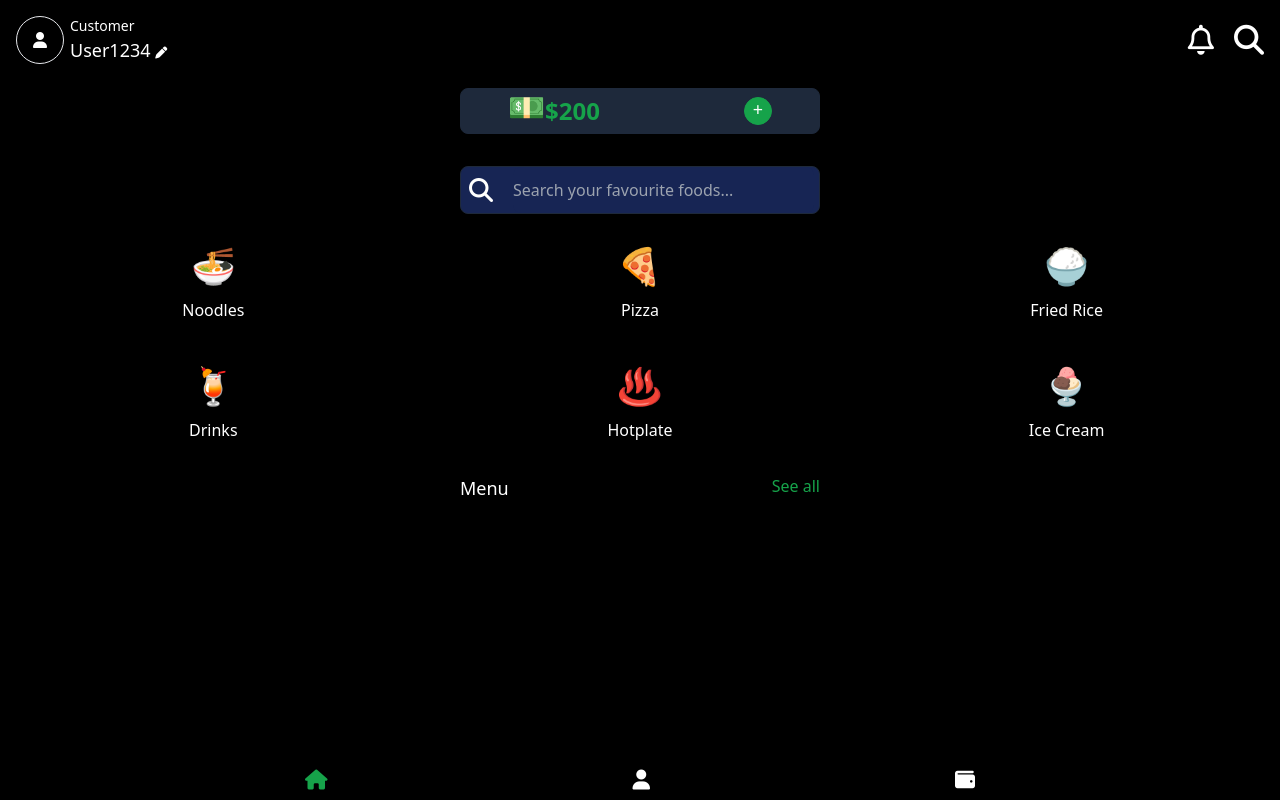
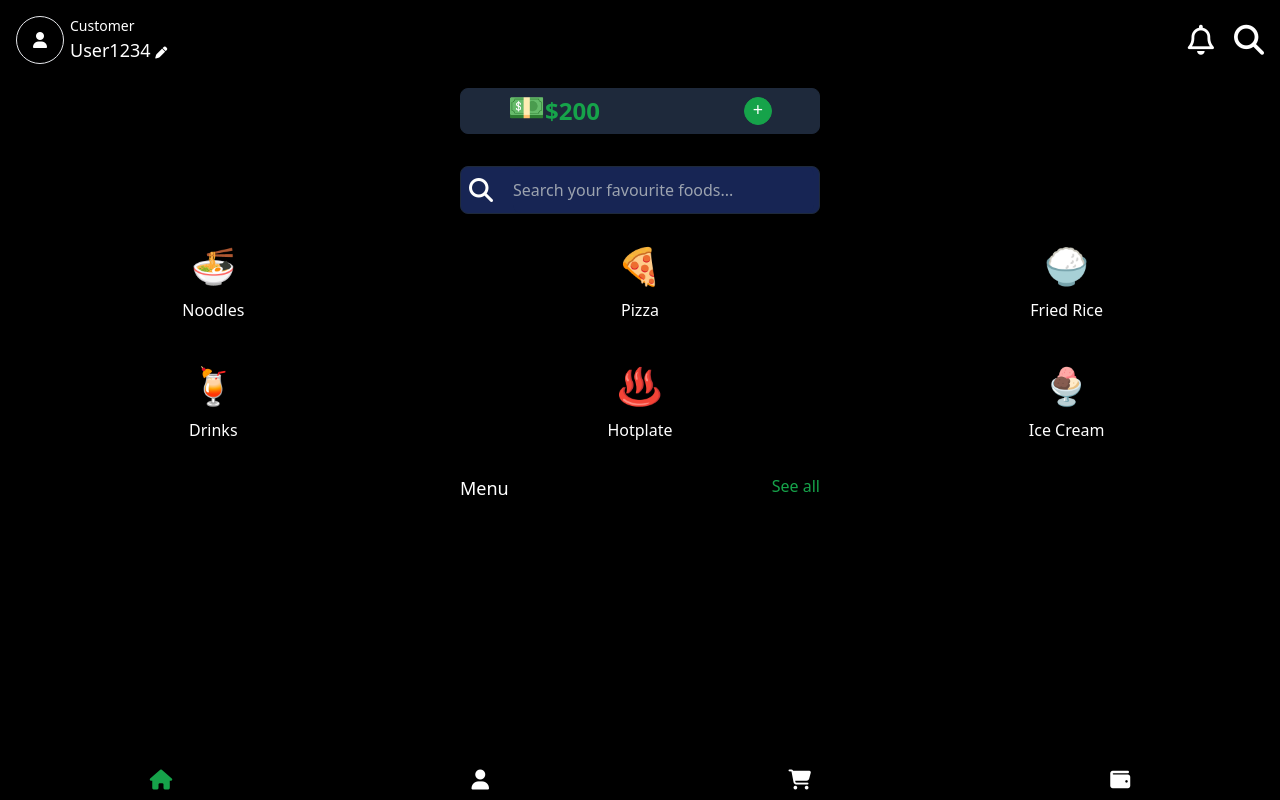
Before and after one commit to mA4rK0/portfolio-Order-Food-App, a React (Vite) app: page / in a window 1280 px wide. Built offline with nearby package versions, Linux system fonts and the light colour scheme.

Commit message:
adding a Cart Page.

```diff
--- a/src/layouts/RootLayout.jsx
+++ b/src/layouts/RootLayout.jsx
@@ -9,7 +9,7 @@ function GetClassName({ isActive }) {
 function RootLayout() {
   const [isBottom, setAtBottom] = useState(true);
   const location = useLocation();
-  const hideNavbar = location.pathname.startsWith("/menu/");
+  const hideNavbar = location.pathname.startsWith("/menu/") || location.pathname.startsWith("/cart");
 
   useEffect(() => {
     function handleScroll() {
@@ -32,12 +32,15 @@ function RootLayout() {
           <Outlet />
         </section>
         {!hideNavbar && (
-          <nav className={`flex justify-evenly h-10 text-xl items-center text-white bg-black w-full ${isBottom ? "bg-black" : "bg-black bg-opacity-80 backdrop-blur-sm bottom-0 fixed"}`}>
+          <nav className={`flex justify-around h-10 text-xl items-center text-white bg-black w-full ${isBottom ? "bg-black" : "bg-black bg-opacity-80 backdrop-blur-sm bottom-0 fixed"}`}>
             <NavLink to="/" className={GetClassName}>
               <i className="fa-solid fa-house"></i>
             </NavLink>
             <NavLink to="/username" className={GetClassName}>
               <i className="fa-solid fa-user"></i>
+            </NavLink>
+            <NavLink to="/cart" className={GetClassName}>
+              <i class="fa-solid fa-cart-shopping"></i>
             </NavLink>
             <NavLink to="/money" className={GetClassName}>
               <i className="fa-solid fa-wallet"></i>
--- /dev/null
+++ b/src/pages/Cart.jsx
@@ -0,0 +1,26 @@
+import { useNavigate } from "react-router-dom";
+
+export default function Cart() {
+  const navigate = useNavigate();
+
+  function handleBtn(e) {
+    navigate("/");
+  }
+
+  return (
+    <>
+      <section className="container text-white w-screen">
+        <section className="top-element flex flex-wrap items-center w-full justify-center">
+          <section className="absolute left-0">
+            <button onClick={(e) => handleBtn(e)}>
+              <i className="mt-4 ml-3 text-2xl fa-solid fa-arrow-left"></i>
+            </button>
+          </section>
+          <section className="font-medium text-center text-3xl mt-3">
+            <h1>My Cart</h1>
+          </section>
+        </section>
+      </section>
+    </>
+  );
+}
--- a/src/routers/MainRouter.jsx
+++ b/src/routers/MainRouter.jsx
@@ -6,6 +6,7 @@ import AddMoreMoney from "../pages/AddMoreMoney";
 import Menu from "../pages/Menu";
 import AMenu from "../pages/A-Menu";
 import ErrorPage from "../components/ErrorPage";
+import Cart from "../pages/Cart";
 
 export const router = createBrowserRouter([
   {
@@ -33,6 +34,10 @@ export const router = createBrowserRouter([
         path: "menu/:id",
         element: <AMenu />,
       },
+      {
+        path: "cart",
+        element: <Cart />,
+      },
     ],
   },
 ]);
```
